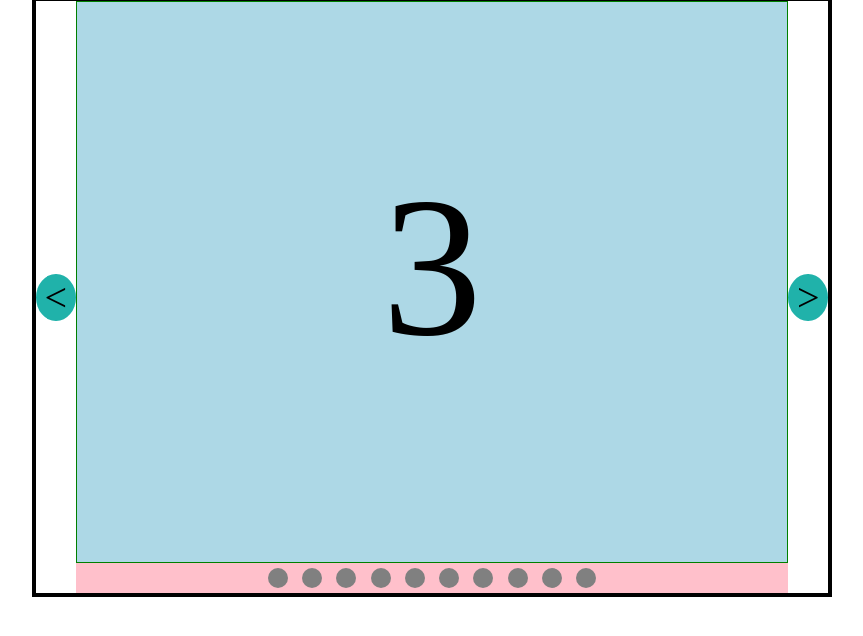
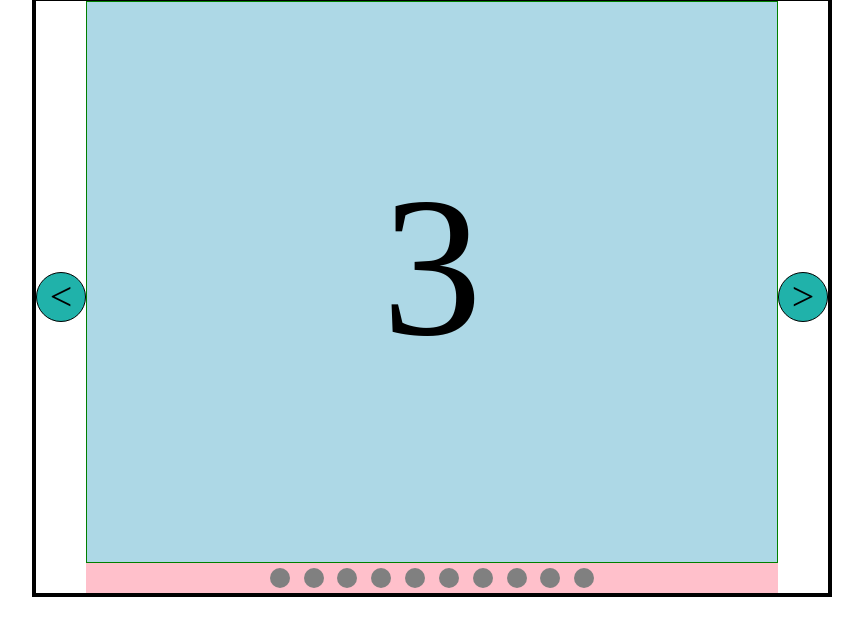
Before and after one commit to grigor92azatian/jsSkillsPractice, a plain HTML site: page image-carousel-index.html in a window 1280 px wide. Shown: the part 40-676 px from the top of the page, without its empty margins (208-1071 px from the left). Drawn offline with Linux system fonts and the light colour scheme.

Commit message:
made the button a fixed size to retain the circle shape and gave the imageCarousel property flex:1 in order for it to fill up the remainder of the space between the two buttons

```diff
--- a/image-carousel-styles.css
+++ b/image-carousel-styles.css
@@ -21,7 +21,7 @@ body{
 }
 .imageCarousel{
     /* border: 1px solid red; */
-    width: 90%;
+    flex: 1;
     height: 100%;
 
     display: flex;
@@ -30,8 +30,9 @@ body{
     align-items: center;
 }
 .button{
-    /* border: 1px solid black; */
-    width: 5%;
+    border: 1px solid black;
+    width: 50px;
+    height: 50px;
 
     background-color: lightseagreen;
     text-align: center;
```
